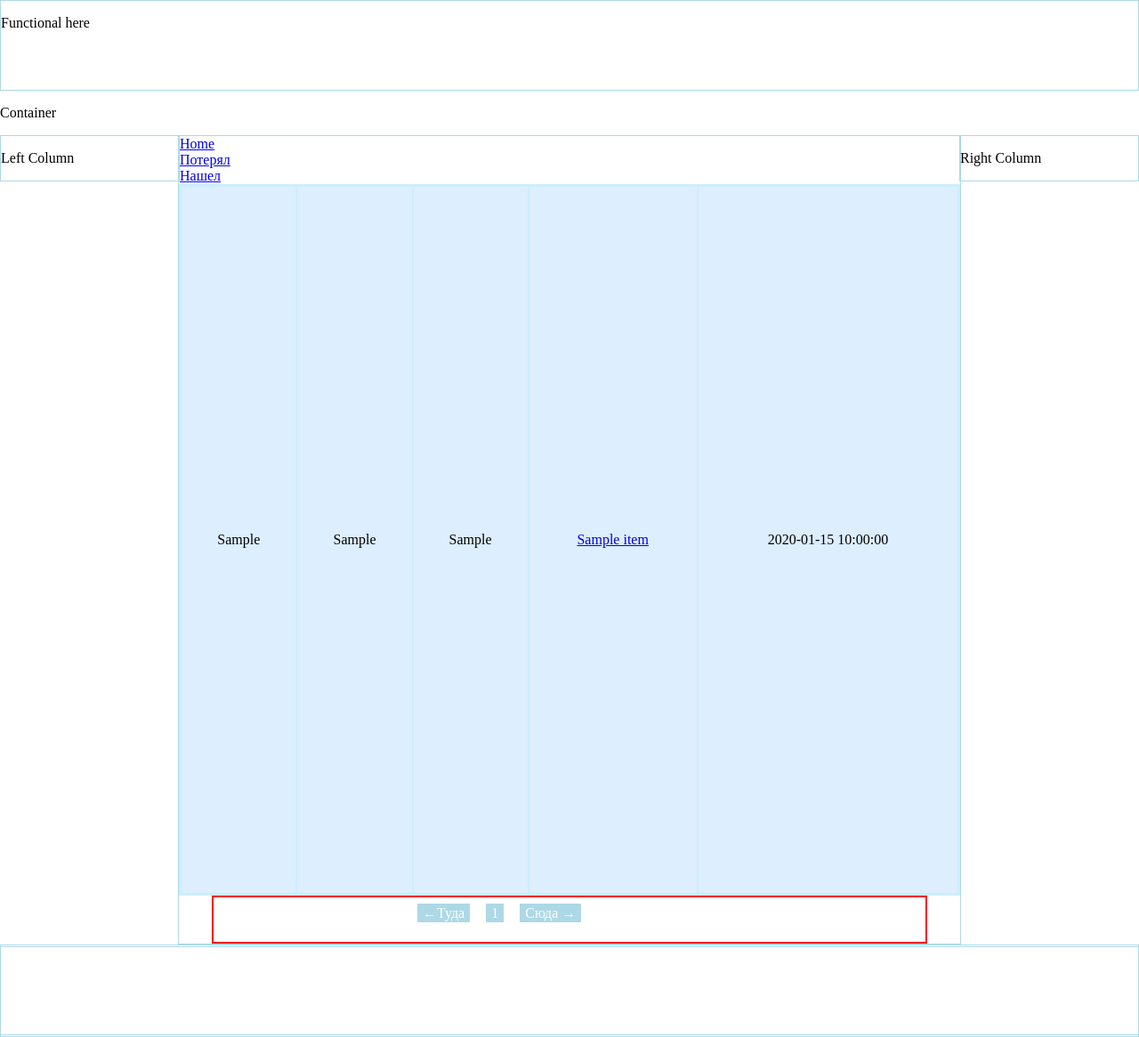
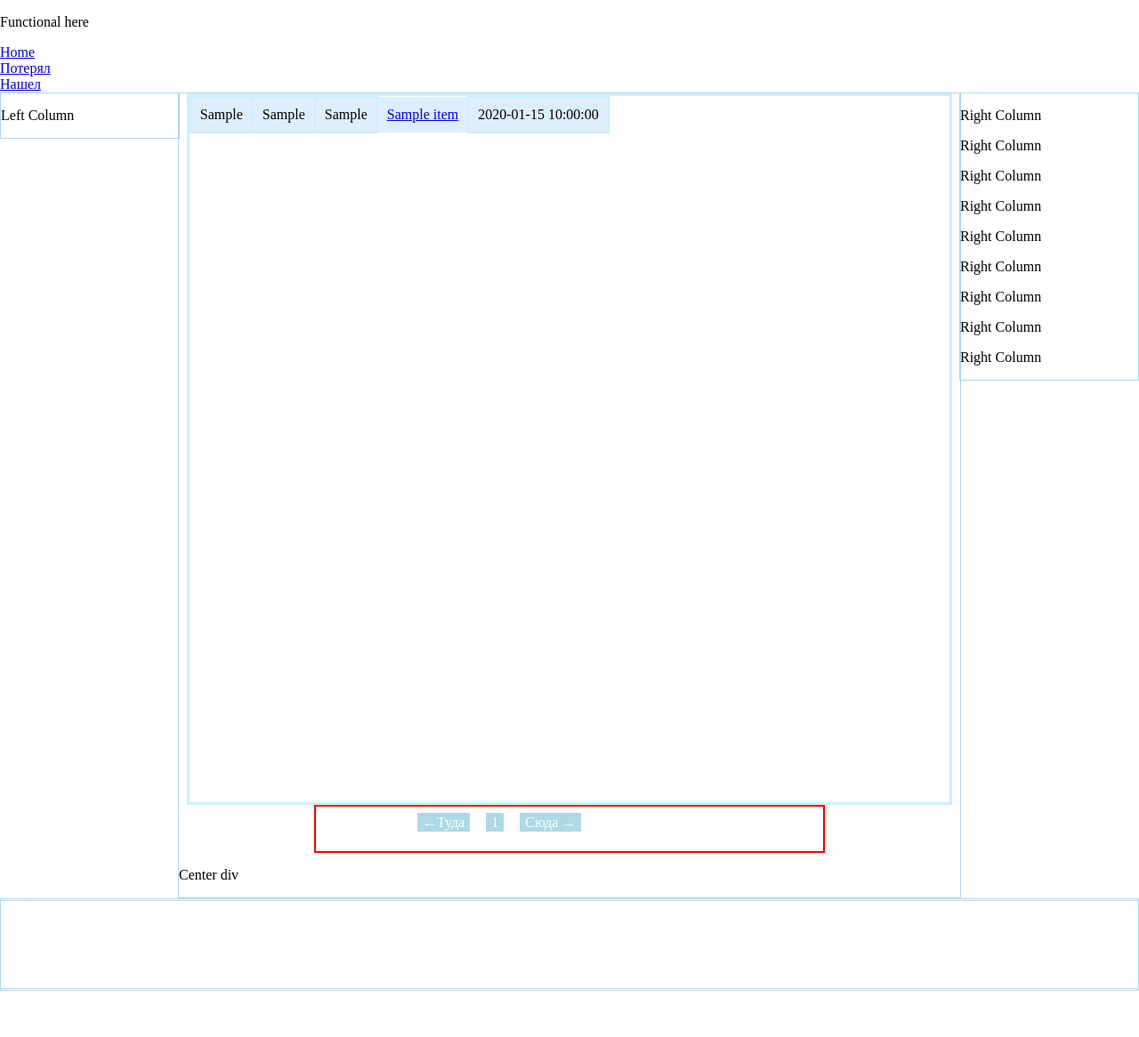
Before and after one commit to Befelith/buro, a PHP site: page /?page=1 in a window 1280 px wide. Shown: the part 202-1368 px from the top of the page at 89% size. After the commit the page ends 1316 px from the top, so only its background shows below. Run offline with PHP 8.4, Linux system fonts and the light colour scheme; tables that the repository leaves empty or names only in its code hold one stand-in row (values such as "Sample post").

Commit message:
Кое-как запилил главную, дерьмовая разметка:)
магические 570px и тогда right div не залазит. вся херня из-за margin.

```diff
--- a/www/index.php
+++ b/www/index.php
@@ -2,32 +2,37 @@
 <html>
 <head>
     <style type="text/css">
-    .nav-pages {list-style-type:none;} /*-ul*/
-    .nav-pages li {float:left;padding: 4px; margin: 5px;}
-    .nav-color:link, .nav-color:visited {color: blue;}
-    .nav-color:hover {color: red; }
-    #page-navigation {border: 2px solid red; height:10%;overflow: hidden;min-width: 800px;min-height:50px;height:50px;width: 50%; margin: 0 auto;display: block;} /*pagination div*/
-    #page-navigation ul{width:400px;margin:0px auto;}
-
-    /*.main-table-wrapper{width: 50%;height: 50%;min-width: 800px; margin: 0 auto;border: 1px solid black;display: block;}*/
-    .main-table{width: 100%;height:100%;}
-    #wrapper {
+     #wrapper
+     {
             margin: 0 auto; /*это чтоб центрировать контент при превышении max-width*/
             min-width: 980px;
             max-width: 1500px;
      }
 
-
      html, body {margin:0;height:100%;}
-    /*#wrapper {height:auto !important;height:100%;min-height:100%;min-width:800px;}*/
      #header {height:200px;border: 1px solid #add8e6;}
-    #functionality{height:100px;border: 1px solid #add8e6;}
      #left {float:left;width:200px;border: 1px solid #add8e6;}
      #right {float:right;width:200px;border: 1px solid #add8e6;}
-    #center {margin:0 200px 0 200px;border: 1px solid #add8e6;min-width: 560px;}
+     #center {margin:0 200px 0 200px;border: 1px solid #add8e6;min-width: 570px;}
      #spacer {height:100px;border: 1px solid #add8e6;}
      #footer {height:100px;margin-top:-100px;border: 1px solid #add8e6;}
      .clear {clear:both;}
+
+     .main-table
+     {
+         height:100%;
+         table-layout:fixed;
+         width: 98%;
+         margin: 0 auto;
+         display: block;
+         word-wrap: break-word;
+     }
+     .nav-pages {list-style-type:none;} /*-ul*/
+     .nav-pages li {float:left;padding: 4px; margin: 5px;}
+     .nav-color:link, .nav-color:visited {color: blue;}
+     .nav-color:hover {color: red; }
+     #page-navigation {border: 2px solid red; height:10%;overflow: hidden;min-width: 570px;min-height:50px;height:50px;width: 50%; margin: 0 auto;display: block;} /*pagination div*/
+     #page-navigation ul{width:400px;margin:0px auto;}
 
     </style>
 </head>
@@ -40,9 +45,13 @@
     <div id="functionality">
         <!--Управление-->
         <p>Functional here</p>
+        <?
+        echo "<a href='index.php'>Home</a><br>";
+        echo "<a href='post_add.php?type=lost'>Потерял</a><br>";
+        echo "<a href='post_add.php?type=found'>Нашел</a><br>";
+        ?>
     </div>
-<!--    <div id='container'>-->
-        <p>Container</p>
+
         <div id='left'>
             <!-- Содержимое левой колонки -->
             <p>Left Column</p>
@@ -50,12 +59,22 @@
         <div id='right'>
             <!-- Содержимое правой колонки -->
             <p>Right Column</p>
+            <p>Right Column</p>
+            <p>Right Column</p>
+            <p>Right Column</p>
+            <p>Right Column</p>
+            <p>Right Column</p>
+            <p>Right Column</p>
+            <p>Right Column</p>
+            <p>Right Column</p>
+
         </div>
         <div id='center'>
             <!-- Содержимое центральной колонки -->
             <?php include_once("lib/main.php");?>
+            <p>Center div</p>
         </div>
-    </div>
+
     <div class='clear'></div>
     <div id='spacer'></div>
 </div>
--- a/www/lib/main.php
+++ b/www/lib/main.php
@@ -1,7 +1,5 @@
 <?php
-echo "<a href='index.php'>Home</a><br>";
-echo "<a href='post_add.php?type=lost'>Потерял</a><br>";
-echo "<a href='post_add.php?type=found'>Нашел</a><br>";
+
 
 include_once("lib/database.php");
 include_once("lib/main_table.php");
--- a/www/lib/main_table.php
+++ b/www/lib/main_table.php
@@ -2,7 +2,7 @@
 function createMainTable($result)
 {
     $output_table="";
-    $output_table.="<div class='main-table-wrapper'>";
+
     $output_table.= "<table class='main-table' style=\"border:3px solid #cef;border-collapse: collapse;\">";
     $odd_counter=0;
     while($line = mysql_fetch_array($result,MYSQL_ASSOC))
@@ -35,7 +35,7 @@
         $output_table.= "</tr>\n";
     }
     $output_table.= "</table>";
-    $output_table.= "</div>";
+
 
     return $output_table;
 }
```
Also changed, not shown: www/overlapping.html (deleted, +0 -29 lines), www/test/overlapping.php (added, +61 -0 lines). Lines whose indentation alone changed are shown as unchanged.
